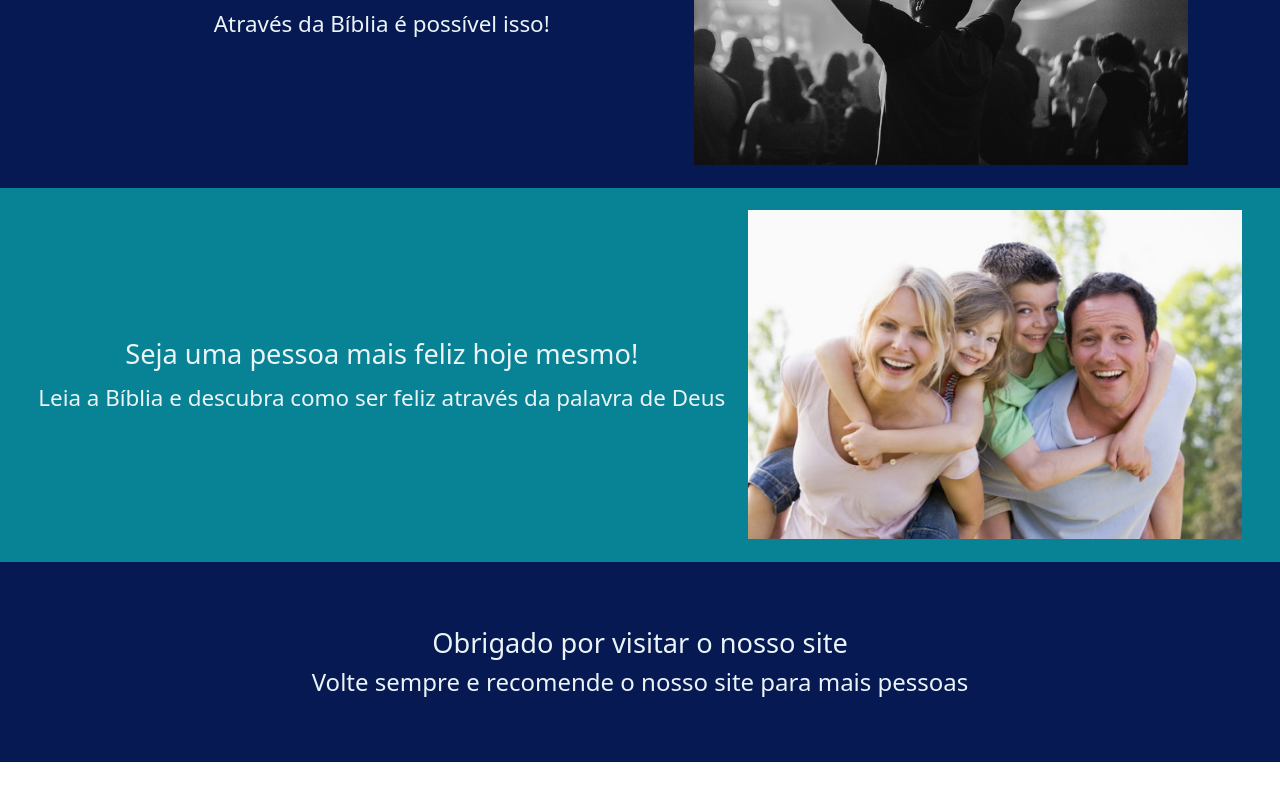
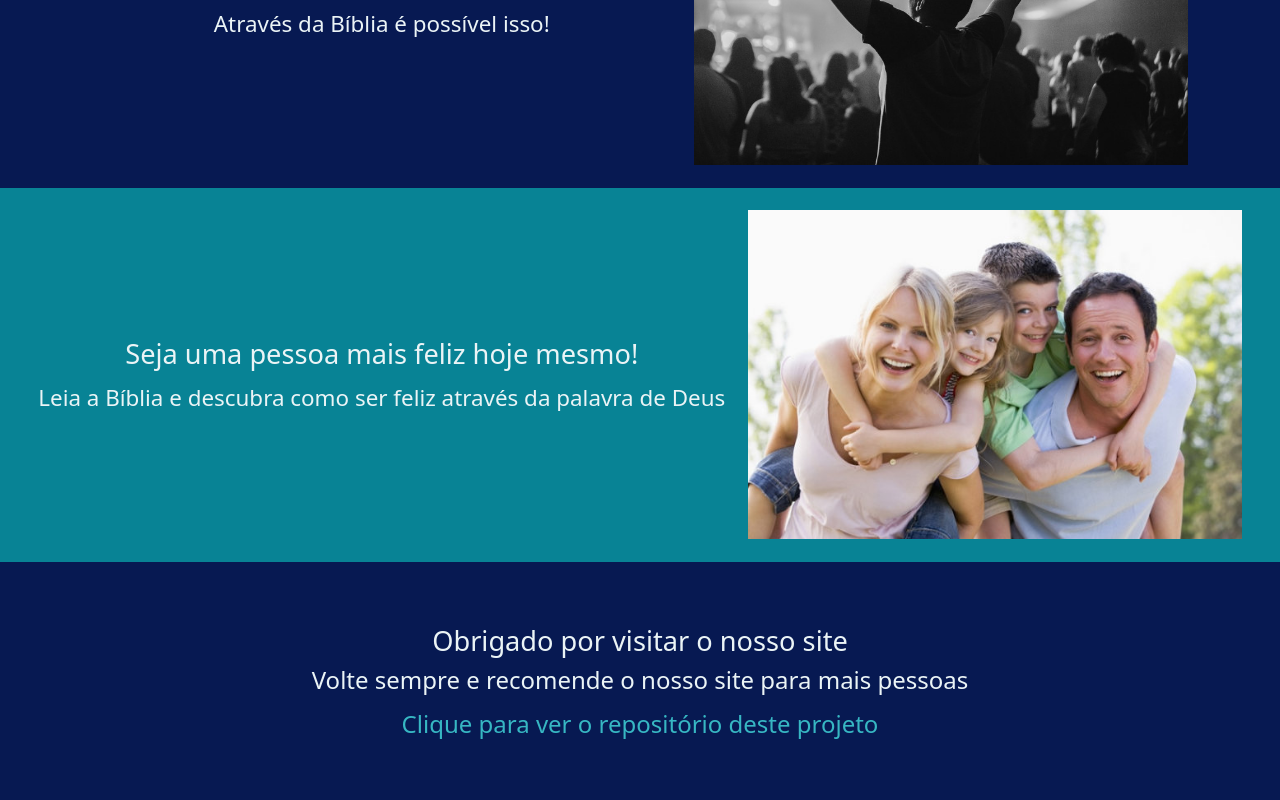
Before and after one commit to valdirsantos714/refugio-biblico, a React (Vite) app: page / in a window 1280 px wide. Shown: the part 1701-2501 px from the top of the page. Before the commit the page ends 2463 px from the top, so only its background shows below. Built offline with nearby package versions, Linux system fonts and the light colour scheme.

Commit message:
Adicionado link ao repositório do projeto

```diff
--- a/src/TelaInicial/components/Banner/Banner.jsx
+++ b/src/TelaInicial/components/Banner/Banner.jsx
@@ -4,7 +4,7 @@ export default function Banner() {
     return (
         <section className="text-cores-preto bg-[url('/banner_biblia.jpg')] bg-no-repeat bg-center bg-cover h-[90vh] flex justify-center items-center ">
 
-            <div className=" bg-blue-300/60 w-4/5 h-[60vh] p-4 text-center  rounded-[1rem] lg:w-[90%] 2xl:flex 2xl:flex-col 2xl:justify-center 2xl:items-center">
+            <div className=" bg-blue-300/60 w-4/5 h-[auto] p-4 text-center  rounded-[1rem] lg:w-[90%] 2xl:flex 2xl:flex-col 2xl:justify-center 2xl:items-center 2xl:w-[70%]">
                 <h2 className="text-3xl pb-[0.5rem] lg:text-[2.5rem] 2xl:text-[3rem] animate-[aparecer_1s_linear]">Busque refúgio no Senhor!</h2>
                 <p className="text-[1.2rem] pb-[0.7rem] lg:text-[1.7rem] 2xl:text-[2.2rem] 2xl:w-[70%] 2xl:p-[1rem] animate-[aparecer_1.2s_linear]">Se refugie em Deus através da Bíblia! Ou se preferir tire suas dúvidas bíblicas agora mesmo!</p>
 
--- a/src/componentsPadrao/Footer/Footer.jsx
+++ b/src/componentsPadrao/Footer/Footer.jsx
@@ -2,9 +2,10 @@
 export default function Footer() {
     return (
         <>
-        <footer className="h-[25vh]  text-center p-[1.2rem] flex flex-col justify-center items-center animate-[aparecer_1s_linear]">
-            <h2 className="text-[1.5rem] lg:text-[1.7rem]">Obrigado por visitar o nosso site</h2>
-            <p className="text-[1.2rem] lg:text-[1.5rem]">Volte sempre e recomende o nosso site para mais pessoas</p>
+        <footer className="h-[30vh]  text-center p-[1.2rem] flex flex-col justify-center items-center animate-[aparecer_1s_linear]">
+            <h2 className="text-[1.5rem] lg:text-[1.7rem] 2xl:text-[1.8rem]">Obrigado por visitar o nosso site</h2>
+            <p className="text-[1.2rem] lg:text-[1.5rem] 2xl:text-[1.6rem]">Volte sempre e recomende o nosso site para mais pessoas</p>
+            <a href="https://github.com/valdirsantos714/refugio-biblico" target="_blank" className="text-[1.3rem] lg:text-[1.5rem] 2xl:text-[1.6rem] hover:opacity-[80%] transition-all text-cores-azul_fraco pt-[0.5rem]">Clique para ver o repositório deste projeto</a>
         </footer>
         </>
     )
```
Also changed, not shown: src/TelaDuvida/TelaDuvida.jsx (line endings or trailing spaces).
